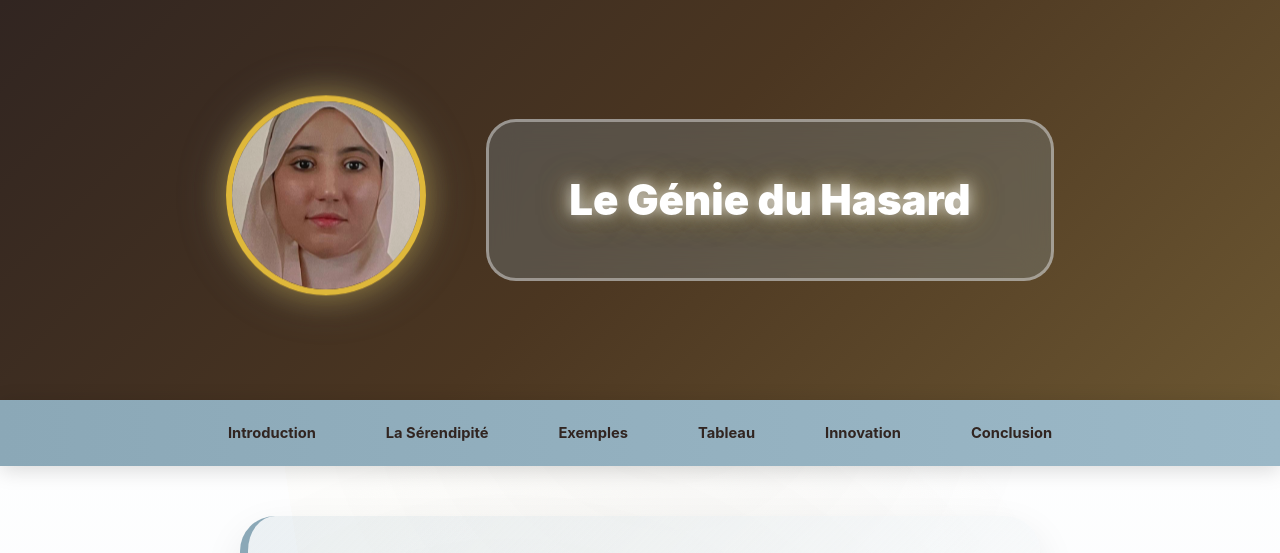
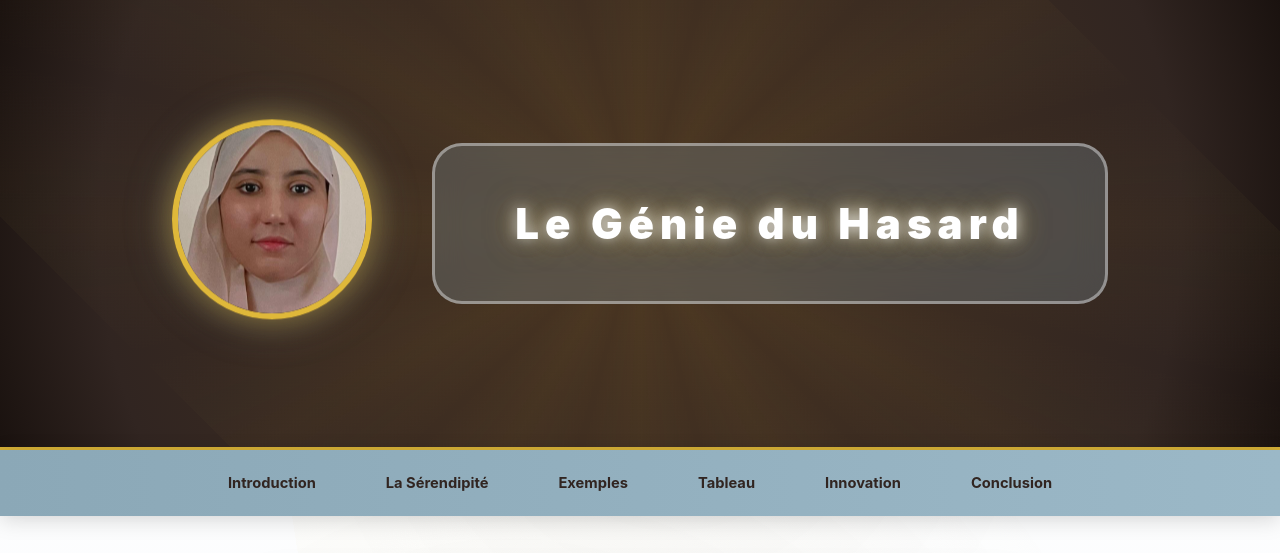
Before and after one commit to hajareljayi729-bot/TP-HTML-HAJAR, a plain HTML site: page index.html in a window 1280 px wide. Shown: the top 553 px of the page. Drawn offline with Linux system fonts and the light colour scheme.

Commit message:
style.css

```diff
--- a/style.css
+++ b/style.css
@@ -24,15 +24,55 @@ body {
 
 
 header {
-    height: 400px;
+    height: 450px;
     display: flex;
     justify-content: center;
     align-items: center;
-    background: linear-gradient(135deg, var(--ganache) 0%, #4b3621 50%, #6b5631 100%);
-    box-shadow: 0 10px 40px rgba(0,0,0,0.3);
+
+    background: radial-gradient(circle at center, #4b3621 0%, var(--ganache) 80%, #1a120f 100%);
+    box-shadow: 0 15px 50px rgba(0,0,0,0.5);
     position: relative;
     overflow: hidden;
+    border-bottom: 3px solid var(--accent-gold);
 }
+
+
+header::before {
+    content: "";
+    position: absolute;
+    width: 200%;
+    height: 200%;
+
+    background: repeating-conic-gradient(
+        from 0deg,
+        transparent 0deg,
+        rgba(212, 175, 55, 0.03) 15deg,
+        transparent 30deg
+    );
+    animation: rotateRays 40s linear infinite;
+    z-index: 1;
+}
+
+@keyframes rotateRays {
+    from { transform: rotate(0deg); }
+    to { transform: rotate(360deg); }
+}
+h1 {
+    z-index: 2;
+    color: #ffffff;
+    font-size: 3.8em;
+    letter-spacing: 6px;
+    background: rgba(255, 255, 255, 0.05);
+    padding: 40px 80px;
+    border-radius: 20px;
+    border: 1px solid rgba(212, 175, 55, 0.3);
+    backdrop-filter: blur(15px);
+
+    text-shadow: 0 0 20px rgba(212, 175, 55, 0.6), 0 5px 10px rgba(0,0,0,0.5);
+    transition: all 0.5s ease;
+}
+
+
 
 .header-horizontal {
     display: flex;
@@ -71,6 +111,13 @@ h1 {
 }
 
 
+
+
+nav li {
+    margin: 0 5px;
+}
+
+
 nav {
     background: linear-gradient(90deg, var(--nantucket-breeze) 0%, #9bb8c7 100%);
     position: sticky;
@@ -88,12 +135,6 @@ nav ul {
     padding: 20px 0;
     margin: 0;
 }
-
-nav li {
-    margin: 0 5px;
-}
-
-
 nav a {
     color: var(--ganache);
     text-decoration: none;
```
